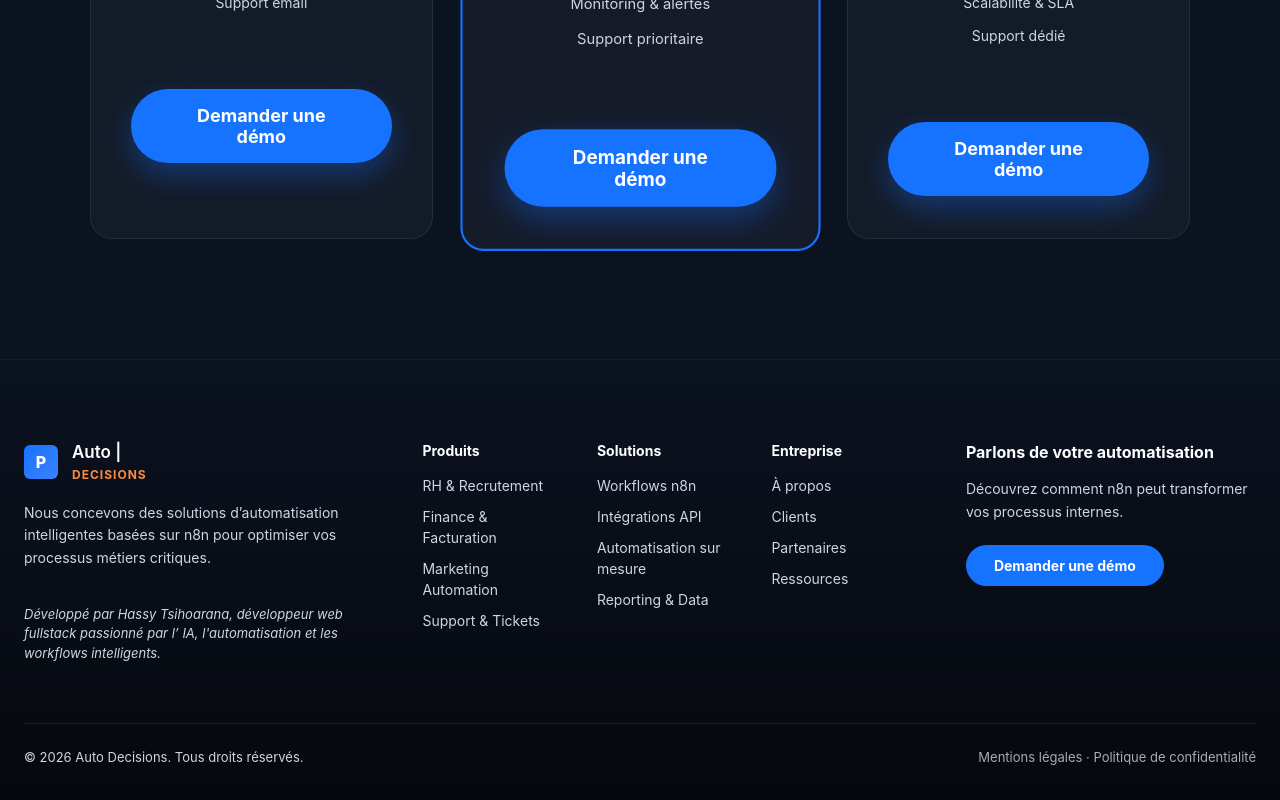
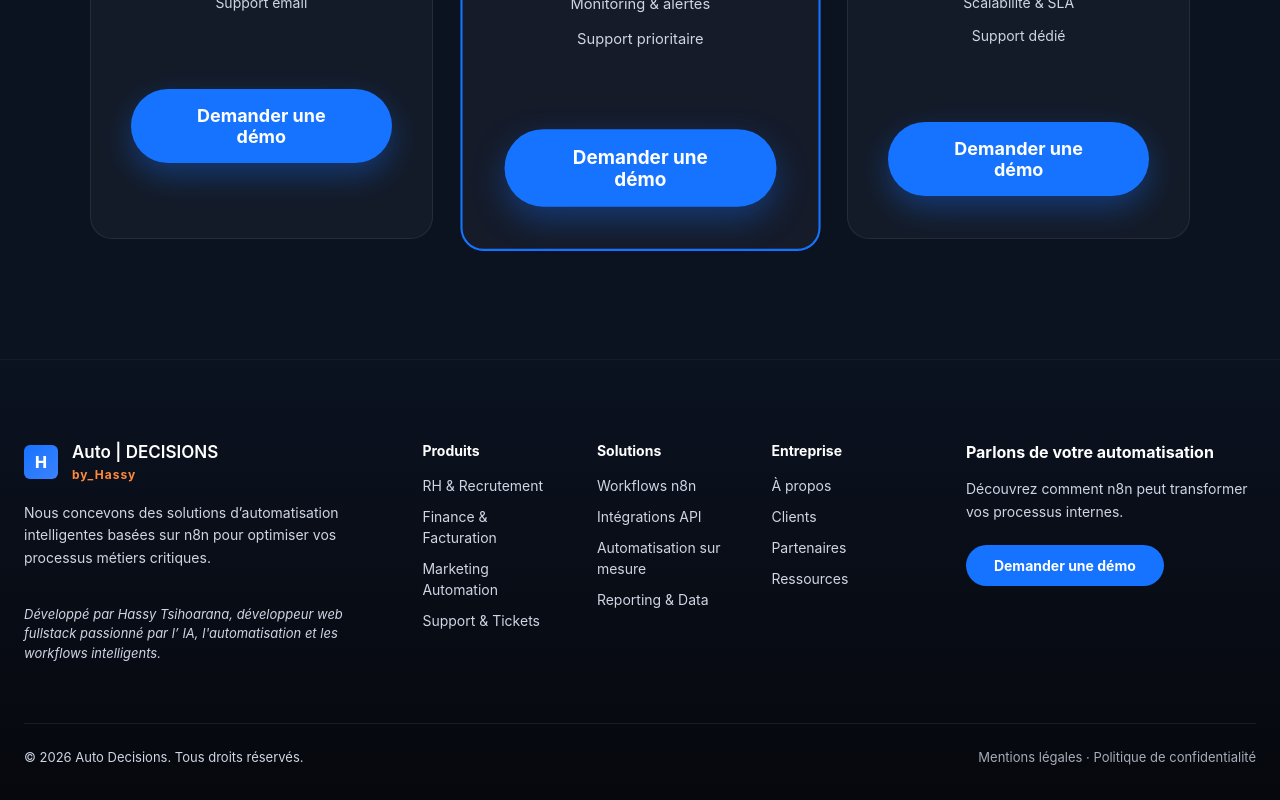
Before and after one commit to Hassyunity/Auto-decisions, a React (Vite) app: page /prix in a window 1280 px wide. Shown: the part 660-1460 px from the top of the page. Built offline with nearby package versions, Linux system fonts and the light colour scheme.

Commit message:
update logo

```diff
--- a/src/components/Footer.tsx
+++ b/src/components/Footer.tsx
@@ -7,10 +7,10 @@ export default function Footer() {
         {/* Branding */}
         <div className="footer-brand">
           <div className="footer-logo">
-            <div className="logo-box">P</div>
+            <div className="logo-box">H</div>
             <div>
-              <div className="logo-text">Auto |</div>
-              <div className="logo-sub">DECISIONS</div>
+              <div className="logo-text">Auto | DECISIONS</div>
+              <div className="logo-sub">by_Hassy</div>
             </div>
           </div>
 
```
